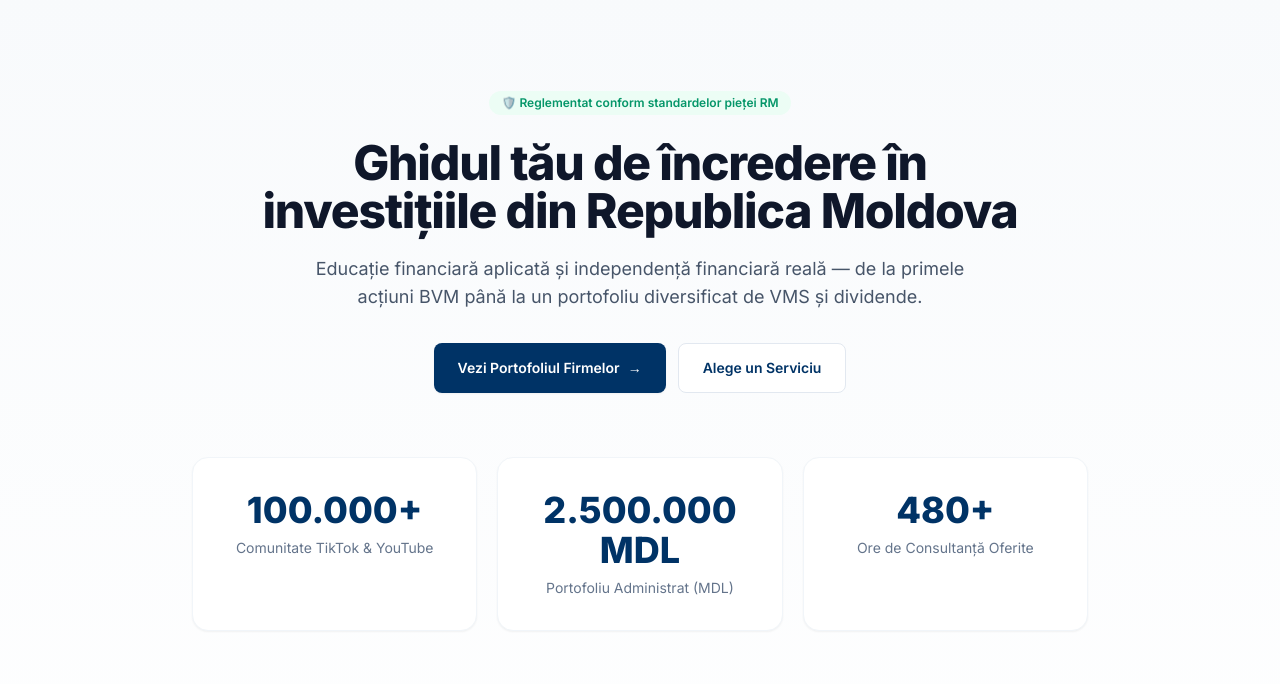
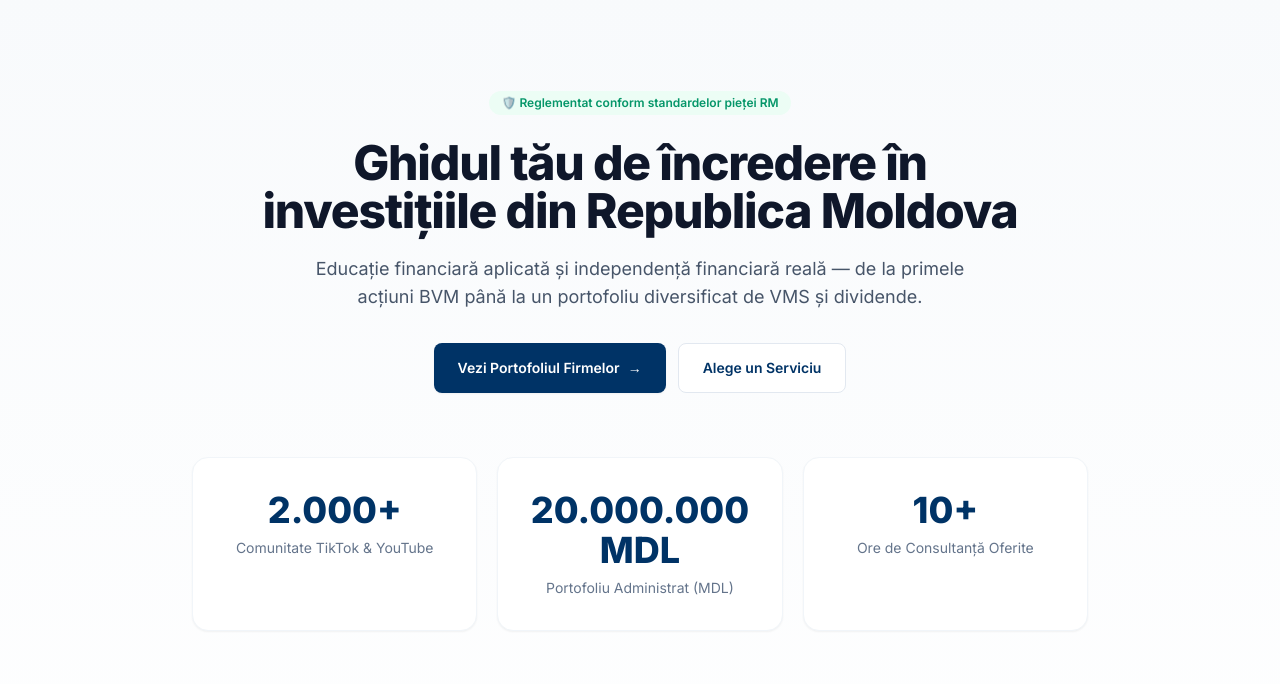
Before and after one commit to alexandrfilipp88-del/moldinvest_site, a plain HTML site: page index.html in a window 1280 px wide. Shown: the part 72-756 px from the top of the page. Drawn offline with nearby package versions, Linux system fonts and the light colour scheme.

Commit message:
Update statistics: 2000+ community, 20M MDL portfolio, 10+ hours consulting
Co-authored-by: Copilot App <223556219+Copilot@users.noreply.github.com>

```diff
--- a/index.html
+++ b/index.html
@@ -451,7 +451,7 @@ function renderPortfolio() {
 }
 
 function animateStats() {
-  const targets = { "stat-community": 100000, "stat-portfolio": 2500000, "stat-hours": 480 };
+  const targets = { "stat-community": 2000, "stat-portfolio": 20000000, "stat-hours": 10 };
   const suffixes = { "stat-community": "+", "stat-portfolio": " MDL", "stat-hours": "+" };
   Object.entries(targets).forEach(([id, target]) => {
     const el = document.getElementById(id);
```
